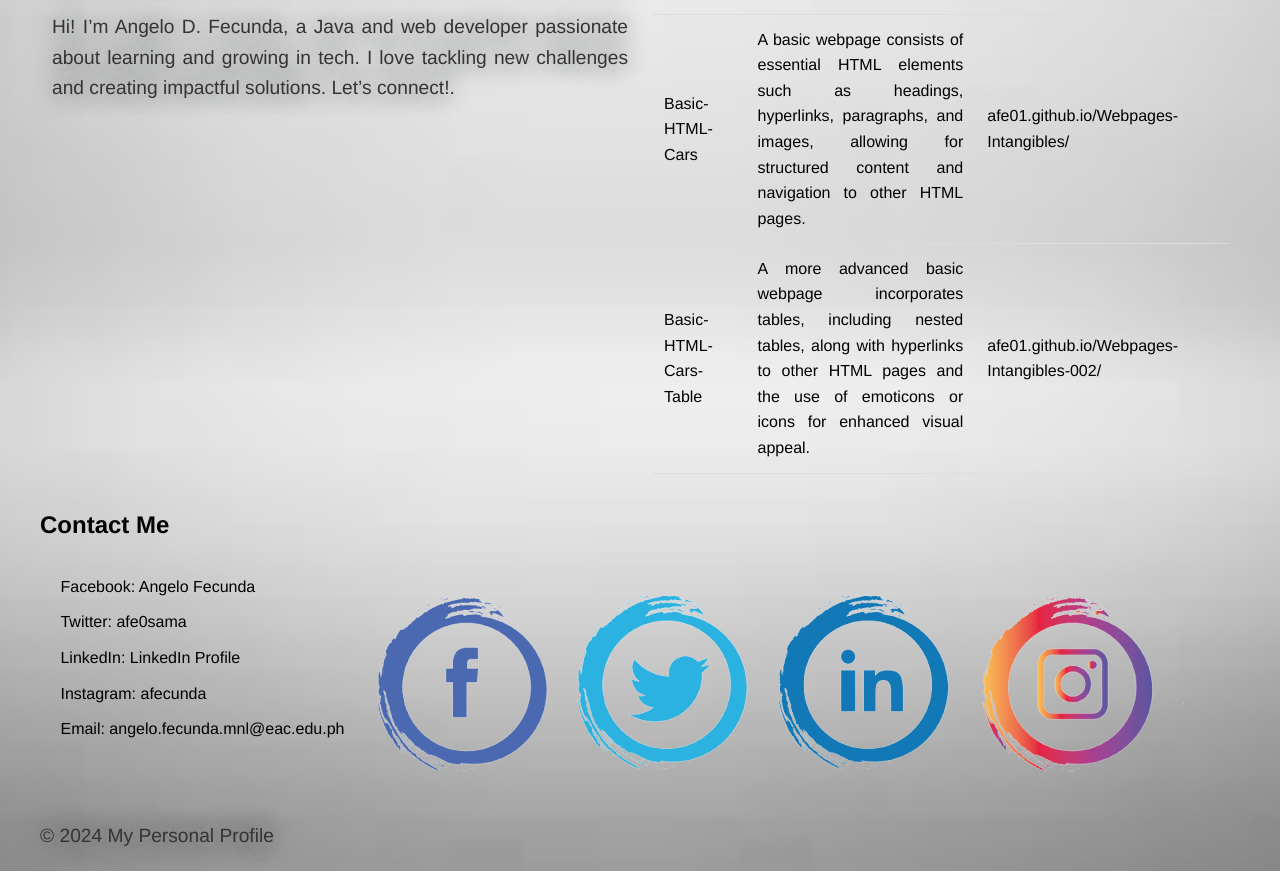
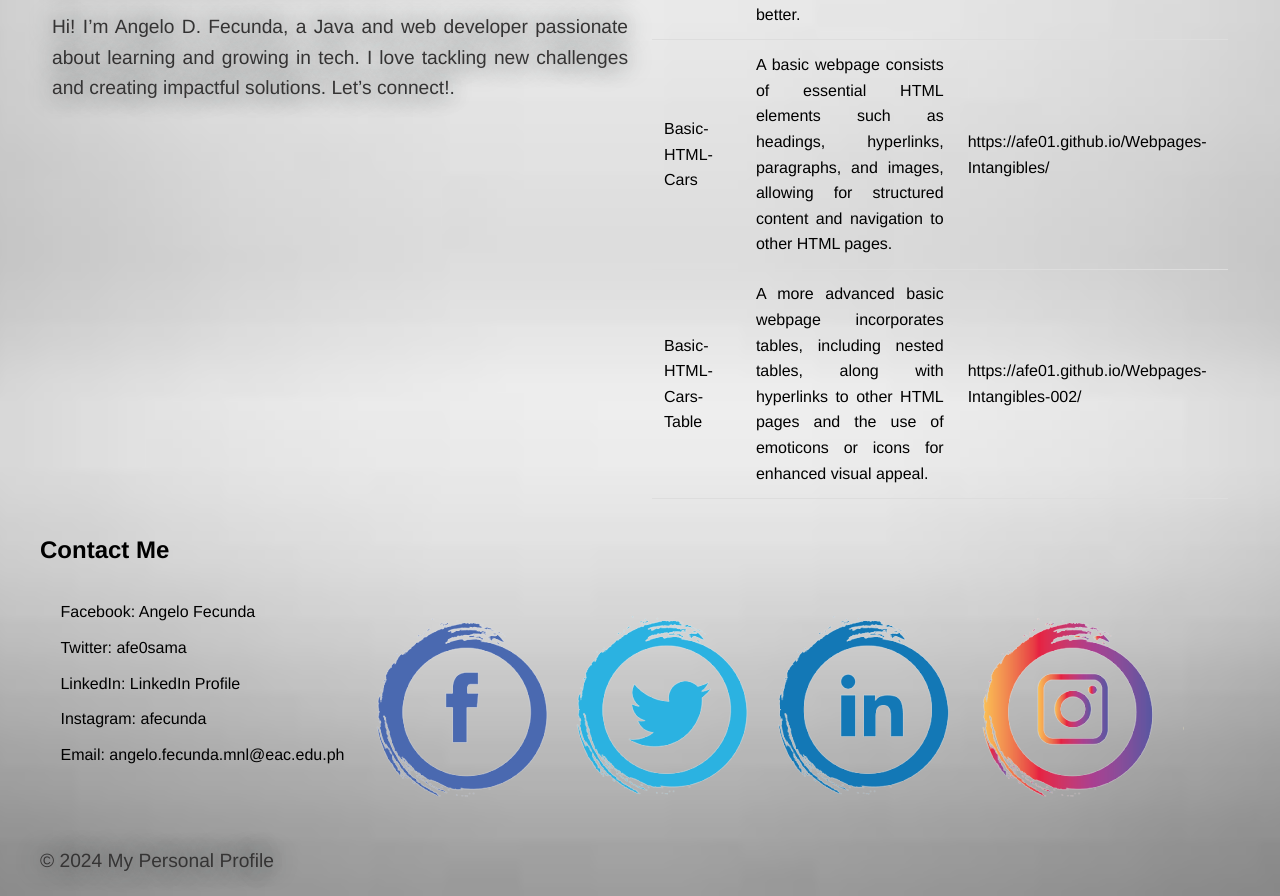
Before and after one commit to Afe01/Portfolio, a plain HTML site: page index.html in a window 1280 px wide. Shown: the part 861-1757 px from the top of the page. Before the commit the page ends 1732 px from the top, so only its background shows below. Drawn offline with Linux system fonts and the light colour scheme.

Commit message:
index.html
updated link name in project

```diff
--- a/index.html
+++ b/index.html
@@ -67,14 +67,14 @@
                 <td class="justify">A basic webpage consists of essential HTML elements such as headings, hyperlinks,
                     paragraphs, and images, allowing for structured content and navigation to other HTML pages.
                 </td>
-                <td><a href="https://afe01.github.io/Webpages-Intangibles/">afe01.github.io/Webpages-Intangibles/</a></td>
+                <td><a href="https://afe01.github.io/Webpages-Intangibles/">https://afe01.github.io/Webpages-Intangibles/</a></td>
             </tr>
             <tr></tr>
                 <td>Basic-HTML-Cars-Table</td>
                 <td class="justify">A more advanced basic webpage incorporates tables, including nested tables,
                     along with hyperlinks to other HTML pages and the use of emoticons or icons for enhanced visual appeal.
                 </td>
-                <td><a href="https://afe01.github.io/Webpages-Intangibles-002/">afe01.github.io/Webpages-Intangibles-002/</a></td>
+                <td><a href="https://afe01.github.io/Webpages-Intangibles-002/">https://afe01.github.io/Webpages-Intangibles-002/</a></td>
             </tr>
         </table>
     </section>
```
